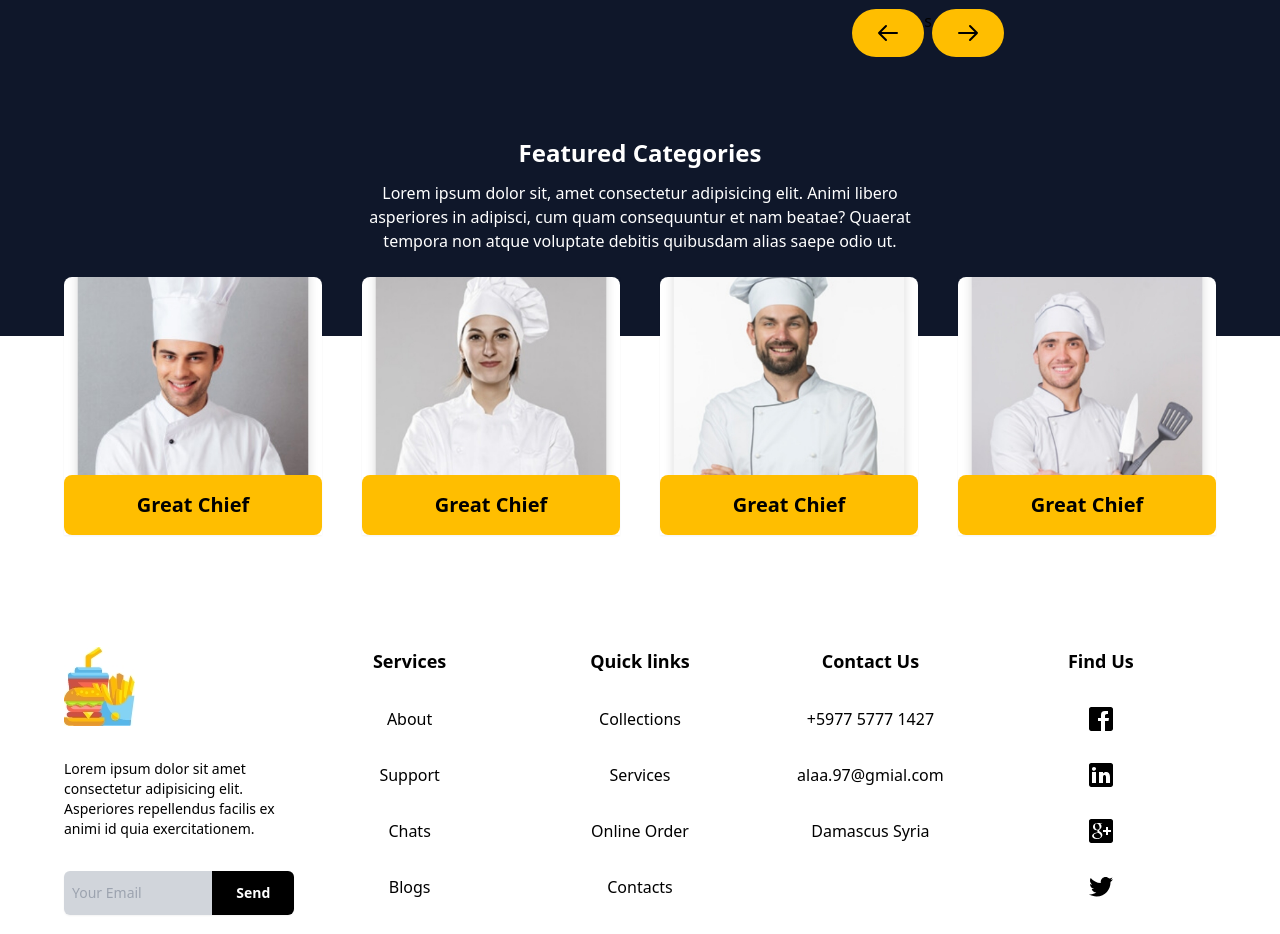
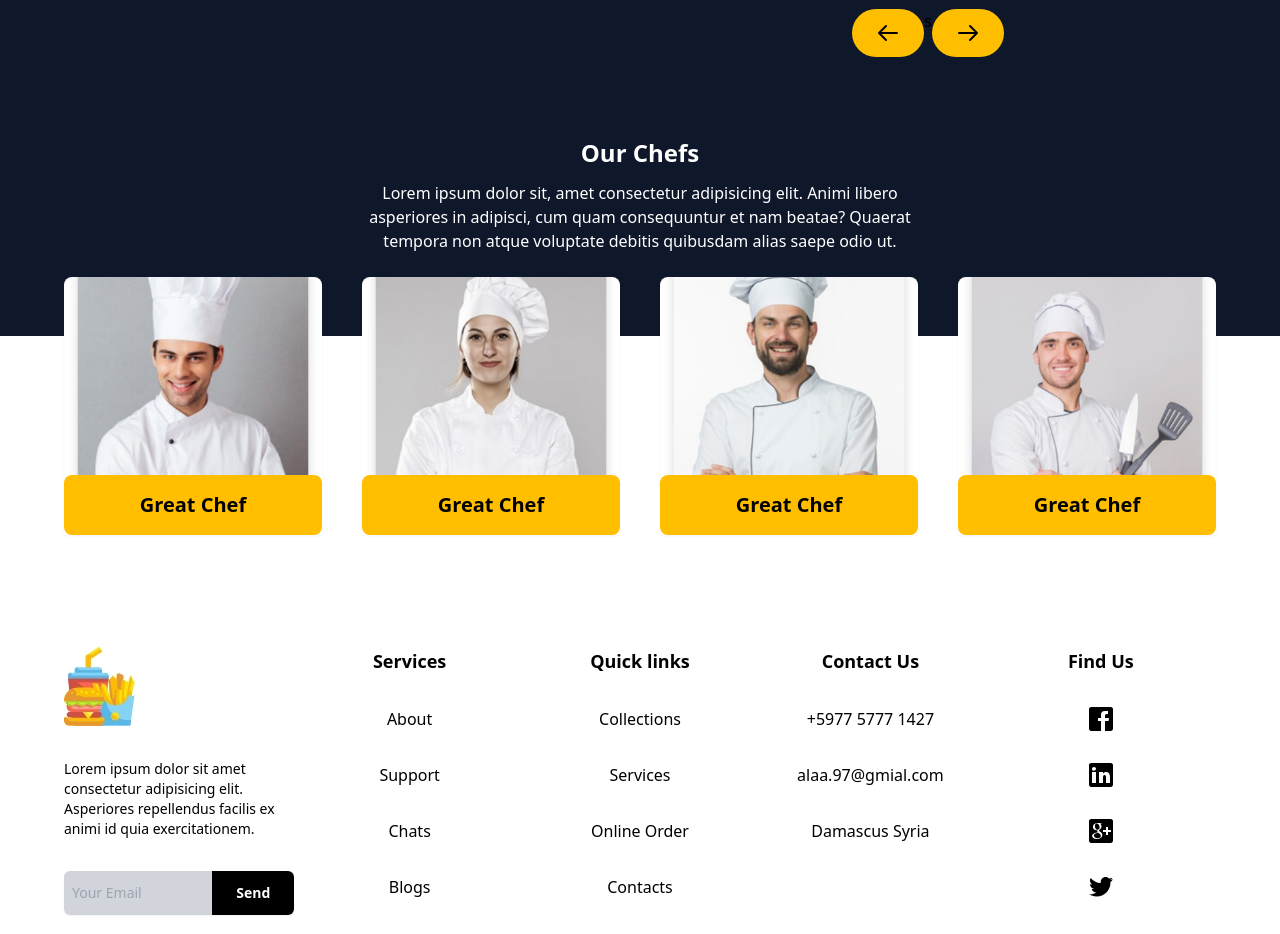
Before and after one commit to AlaaDq/tailwind-vue3, a Vue app: page / in a window 1280 px wide. Shown: the part 2400-3334 px from the top of the page. Built offline with nearby package versions, Linux system fonts and the light colour scheme.

Commit message:
V1 static tailwind vue3

```diff
--- a/src/App.vue
+++ b/src/App.vue
@@ -762,7 +762,7 @@
       <!-- headings -->
       <div class="flex flex-col items-center px-4 md:px-0">
         <div class="text-2xl text-black md:text-white font-semibold">
-          Featured Categories
+          Our Chefs
         </div>
         <p class="text-base text-black md:text-white mt-3 md:w-1/2 text-center">
           Lorem ipsum dolor sit, amet consectetur adipisicing elit. Animi libero
@@ -782,7 +782,7 @@
             <img
               class="object-cover lg:rounded-lg"
               src="/assets/4/1.jpg"
-              alt="chief"
+              alt="Chef"
             />
           </div>
           <!--  -->
@@ -808,7 +808,7 @@
                 lg:rounded-lg
               "
             >
-              <div class="text-xl py-3 xl:py-4 font-bold">Great Chief</div>
+              <div class="text-xl py-3 xl:py-4 font-bold">Great Chef</div>
             </div>
           </div>
           <!--  -->
@@ -849,7 +849,7 @@
                 lg:rounded-lg
               "
             >
-              <div class="text-xl py-3 xl:py-4 font-bold">Great Chief</div>
+              <div class="text-xl py-3 xl:py-4 font-bold">Great Chef</div>
             </div>
           </div>
           <!--  -->
@@ -886,7 +886,7 @@
                 md:rounded-lg
               "
             >
-              <div class="text-xl py-3 xl:py-4 font-bold">Great Chief</div>
+              <div class="text-xl py-3 xl:py-4 font-bold">Great Chef</div>
             </div>
           </div>
         </div>
@@ -920,7 +920,7 @@
                 lg:rounded-lg
               "
             >
-              <div class="text-xl py-3 xl:py-4 font-bold">Great Chief</div>
+              <div class="text-xl py-3 xl:py-4 font-bold">Great Chef</div>
             </div>
           </div>
         </div>
@@ -1056,7 +1056,7 @@
           lg:items-center
         "
       >
-        <div class="font-semibold text-lg w-24  lg:w-auto">Find Us</div>
+        <div class="font-semibold text-lg w-24 lg:w-auto">Find Us</div>
         <div>
           <svg
             xmlns="http://www.w3.org/2000/svg"
```
